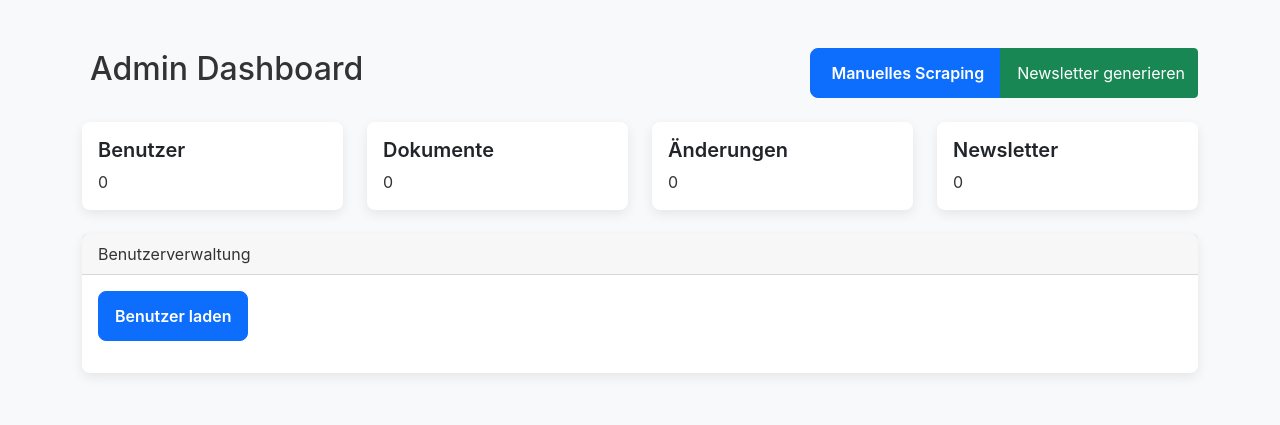
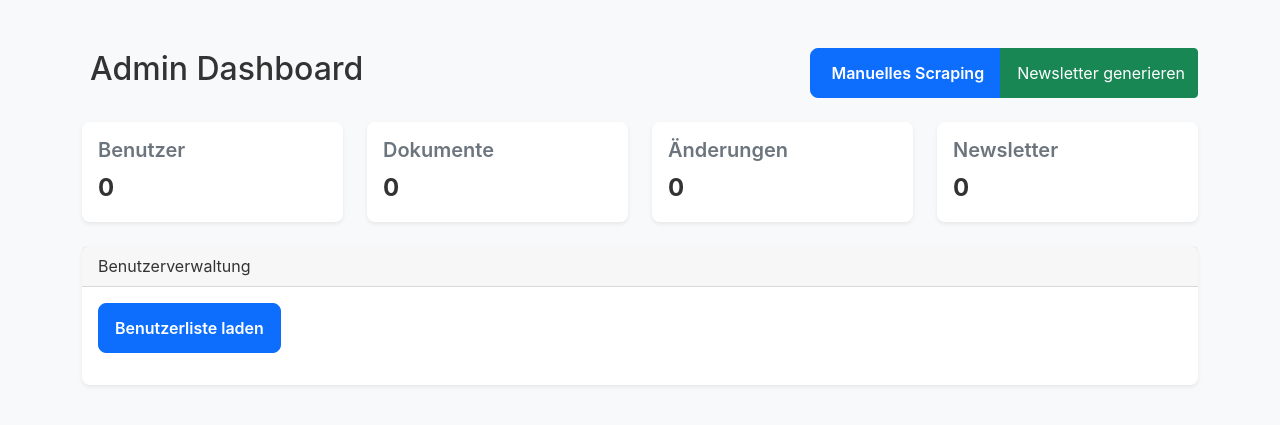
Before and after one commit to jackl1304/News, a Flask app: page /admin/dashboard in a window 1280 px wide. Shown: the top 425 px of the page. Run offline with Flask 3, Linux system fonts and the light colour scheme; the visitor is signed in with stand-in values (Sample User, id 1).

Commit message:
Update admin.html

```diff
--- a/medtech_newsletter/templates/admin.html
+++ b/medtech_newsletter/templates/admin.html
@@ -21,49 +21,48 @@
 
 <div class="row mb-4">
     <div class="col-md-3">
-        <div class="card">
+        <div class="card shadow-sm">
             <div class="card-body">
-                <h5 class="card-title">Benutzer</h5>
-                <p class="card-text">{{ stats.total_subscribers }}</p>
+                <h5 class="card-title text-muted">Benutzer</h5>
+                <p class="card-text fs-4 fw-bold">{{ stats.total_subscribers }}</p>
             </div>
         </div>
     </div>
     <div class="col-md-3">
-        <div class="card">
+        <div class="card shadow-sm">
             <div class="card-body">
-                <h5 class="card-title">Dokumente</h5>
-                <p class="card-text">{{ stats.total_documents }}</p>
+                <h5 class="card-title text-muted">Dokumente</h5>
+                <p class="card-text fs-4 fw-bold">{{ stats.total_documents }}</p>
             </div>
         </div>
     </div>
     <div class="col-md-3">
-        <div class="card">
+        <div class="card shadow-sm">
             <div class="card-body">
-                <h5 class="card-title">Änderungen</h5>
-                <p class="card-text">{{ stats.pending_changes }}</p>
+                <h5 class="card-title text-muted">Änderungen</h5>
+                <p class="card-text fs-4 fw-bold">{{ stats.pending_changes }}</p>
             </div>
         </div>
     </div>
     <div class="col-md-3">
-        <div class="card">
+        <div class="card shadow-sm">
             <div class="card-body">
-                <h5 class="card-title">Newsletter</h5>
-                <p class="card-text">{{ stats.recent_newsletters|length }}</p>
+                <h5 class="card-title text-muted">Newsletter</h5>
+                <p class="card-text fs-4 fw-bold">{{ stats.recent_newsletters|length }}</p>
             </div>
         </div>
     </div>
 </div>
 
-<div class="card mt-4">
+<div class="card mt-4 shadow-sm">
     <div class="card-header">
         Benutzerverwaltung
     </div>
     <div class="card-body">
-        <button class="btn btn-primary" onclick="loadUsers()">Benutzer laden</button>
+        <button class="btn btn-primary" onclick="loadUsers()">Benutzerliste laden</button>
         <div id="user-list" class="mt-3 table-responsive"></div>
     </div>
 </div>
-
 {% endblock %}
 
 {% block scripts %}
@@ -97,15 +96,15 @@
     }
 
     async function loadUsers() {
+        const userListDiv = document.getElementById('user-list');
+        userListDiv.innerHTML = '<div class="spinner-border spinner-border-sm"></div>';
         const response = await fetch('/admin/users');
         const users = await response.json();
-        const userListDiv = document.getElementById('user-list');
 
         let tableHtml = `<table class="table table-striped table-sm"><thead><tr><th>ID</th><th>E-Mail</th><th>Admin</th><th>Aktionen</th></tr></thead><tbody>`;
         users.forEach(user => {
-            // Verhindern, dass der Löschen-Button für den Admin angezeigt wird, falls es nur einen Admin gibt
             let deleteButton = '';
-            if (!user.is_admin) {
+            if (!user.is_admin) { // Admins können nicht gelöscht werden
                  deleteButton = `<button class="btn btn-danger btn-sm" onclick="deleteUser(${user.id})">Löschen</button>`;
             }
 
```
